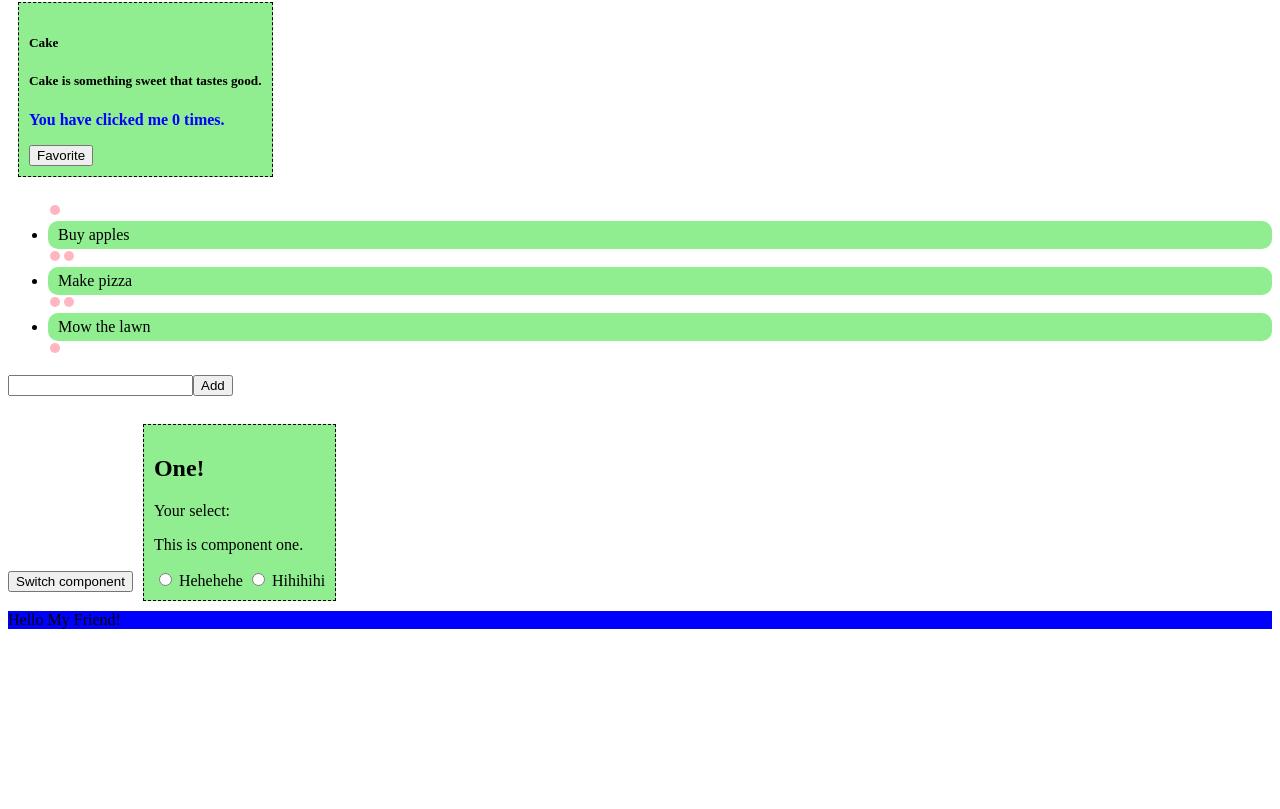
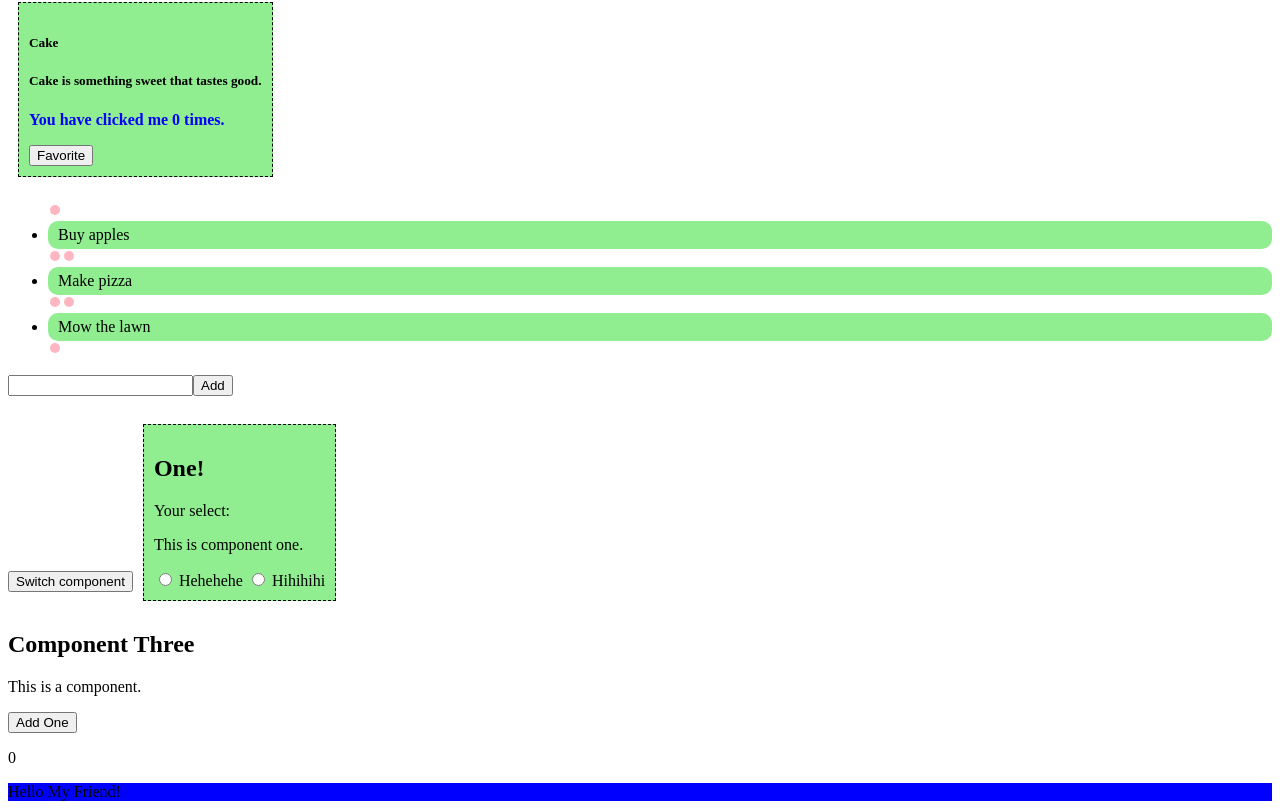
Before and after one commit to hmtuan011103/Vue-Practice, a Vue app in the folder Day4/Vue/: page / in a window 1280 px wide. Shown: the part 376-1185 px from the top of the page. Before the commit the page ends 1013 px from the top, so only its background shows below. Built offline with nearby package versions, Linux system fonts and the light colour scheme.

Commit message:
Done LifeCycle Hooks

```diff
--- a/Day4/Vue/src/App.vue
+++ b/Day4/Vue/src/App.vue
@@ -28,11 +28,13 @@
   <KeepAlive exclude="CompOne">
     <component :is="activeComp"></component>
   </KeepAlive>
+  <comp-three></comp-three>
 </template>
 
 <script>
   import CompOne from './components/Dynamic/CompOne.vue'
   import CompTwo from './components/Dynamic/CompTwo.vue'
+  import CompThree from './components/Dynamic/CompThree.vue'
   export default {
     data() {
       return {
@@ -85,7 +87,8 @@
     },
     components: {
       'comp-one': CompOne,
-      'comp-two': CompTwo
+      'comp-two': CompTwo,
+      'comp-three': CompThree
     },
     computed: {
       activeComp() {
--- /dev/null
+++ b/Day4/Vue/src/components/Dynamic/CompThree.vue
@@ -0,0 +1,24 @@
+<template>
+    <h2>Component Three</h2>
+    <p>This is a component.</p>
+    <button @click="counter++">Add One</button>
+    <p>{{ counter }}</p>
+  </template>
+
+  <script>
+  export default {
+    data() {
+      return {
+        counter: 0
+      }
+    },
+    renderTracked(evt) {
+      console.log("renderTracked: ",evt);
+      alert("renderTracked");
+    },
+    renderTriggered(evt) {
+      console.log("renderTriggered: ",evt)
+      alert("renderTriggered");
+    }
+  }
+  </script>
```
Also changed, not shown: 1 other file (tests, documents, lock files or other folders).
